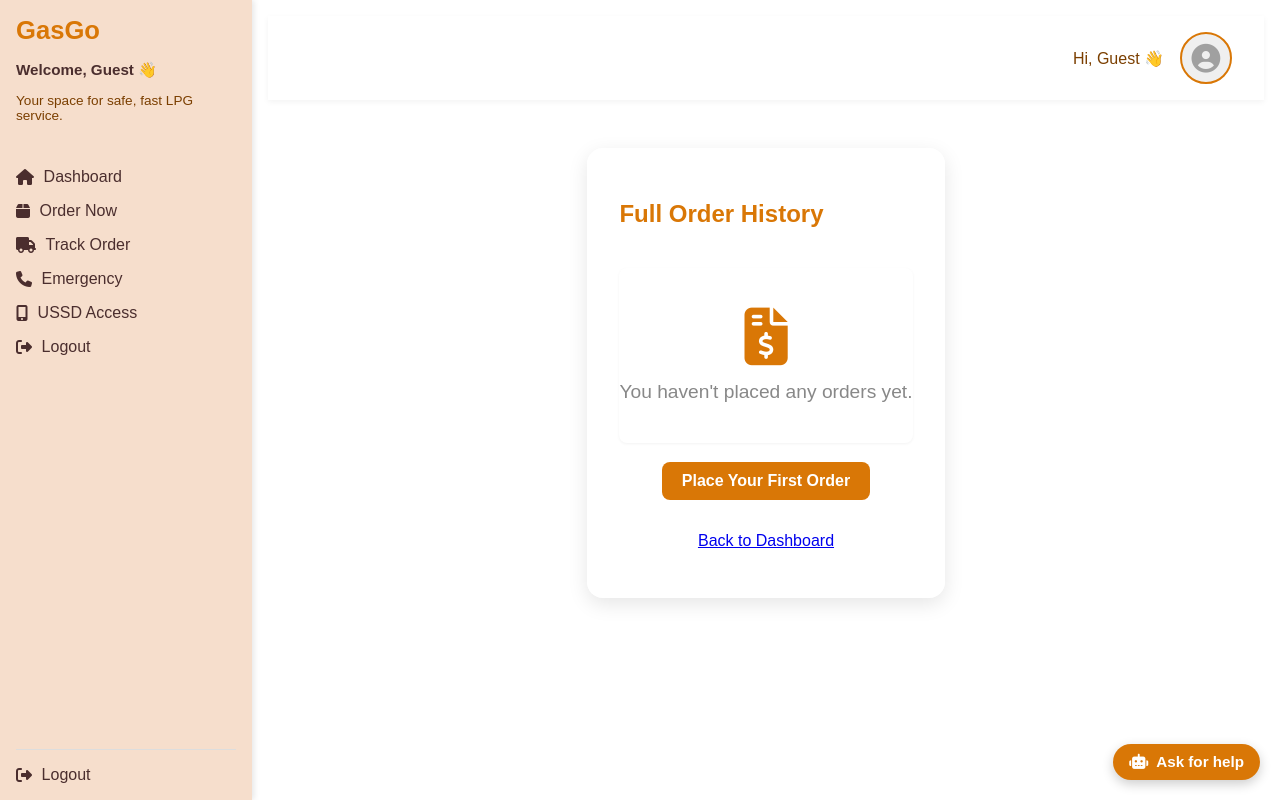
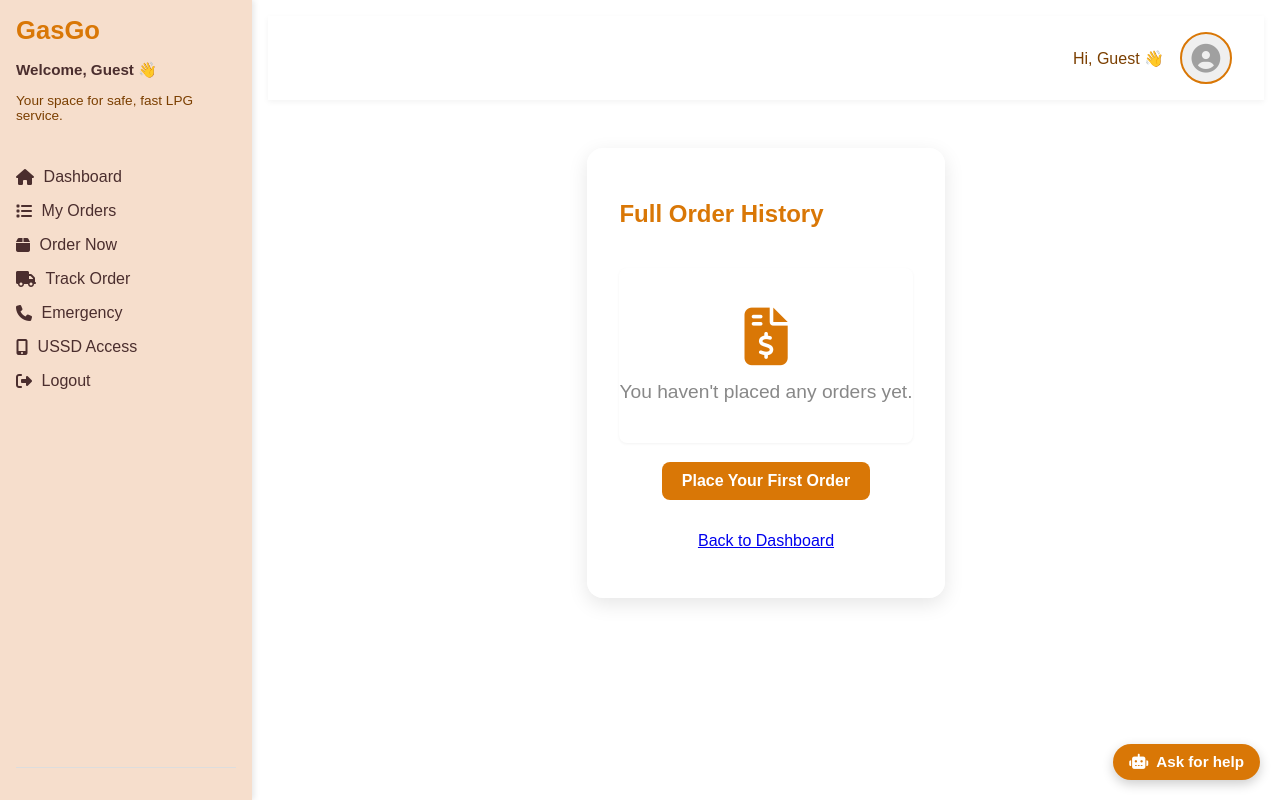
Before and after one commit to Flora72/GasGo, a Django app: page /history/ in a window 1280 px wide. Run offline with Django 5.2, Linux system fonts and the light colour scheme.

Commit message:
sidebar-bottom fixing

```diff
--- a/templates/base.html
+++ b/templates/base.html
@@ -23,19 +23,16 @@
         </div>
 
         <nav class="sidebar-nav">
-            <a href="{% url 'dashboard' %}"><i class="fas fa-home"></i> Dashboard</a>
+            <a href="{% url 'dashboard'%}"><i class="fas fa-home"></i> Dashboard</a>
+            <a href="{% url 'my_orders' %}"><i class="fas fa-list"></i> My Orders</a>
             <a href="{% url 'orders' %}"><i class="fas fa-box"></i> Order Now</a>
-
             <a href="{% url 'track_order' %}"><i class="fas fa-truck"></i> Track Order</a>
             <a href="{% url 'emergency' %}"><i class="fas fa-phone"></i> Emergency</a>
-
             <a href="#"><i class="fas fa-mobile-alt"></i> USSD Access</a>
-
             <a href="{% url 'logout' %}"><i class="fas fa-sign-out-alt"></i> Logout</a>
         </nav>
+         <div class="sidebar-bottom">
 
-        <div class="sidebar-bottom">
-            <a href="{% url 'logout' %}"><i class="fas fa-sign-out-alt"></i> Logout</a>
         </div>
     </aside>
 
--- a/templates/dashboard.html
+++ b/templates/dashboard.html
@@ -22,15 +22,17 @@
 
         <nav class="sidebar-nav">
             <a href="{% url 'dashboard' %}"><i class="fas fa-home"></i> Dashboard</a>
+            <a href="{% url 'my_orders' %}"><i class="fas fa-list"></i> My Orders</a>
             <a href="{% url 'orders' %}"><i class="fas fa-box"></i> Order Now</a>
             <a href="{% url 'vendors' %}"><i class="fas fa-store"></i> Vendors</a>
             <a href="{% url 'track_order' %}"><i class="fas fa-truck"></i> Track Order</a>
             <a href="{% url 'emergency' %}"><i class="fas fa-phone"></i> Emergency</a>
             <a href="#"><i class="fas fa-mobile-alt"></i> USSD Access</a>
+            <a href="{% url 'logout' %}"><i class="fas fa-sign-out-alt"></i> Logout</a>
         </nav>
 
         <div class="sidebar-bottom">
-            <a href="{% url 'logout' %}"><i class="fas fa-sign-out-alt"></i> Logout</a>
+
         </div>
     </aside>
 
```
